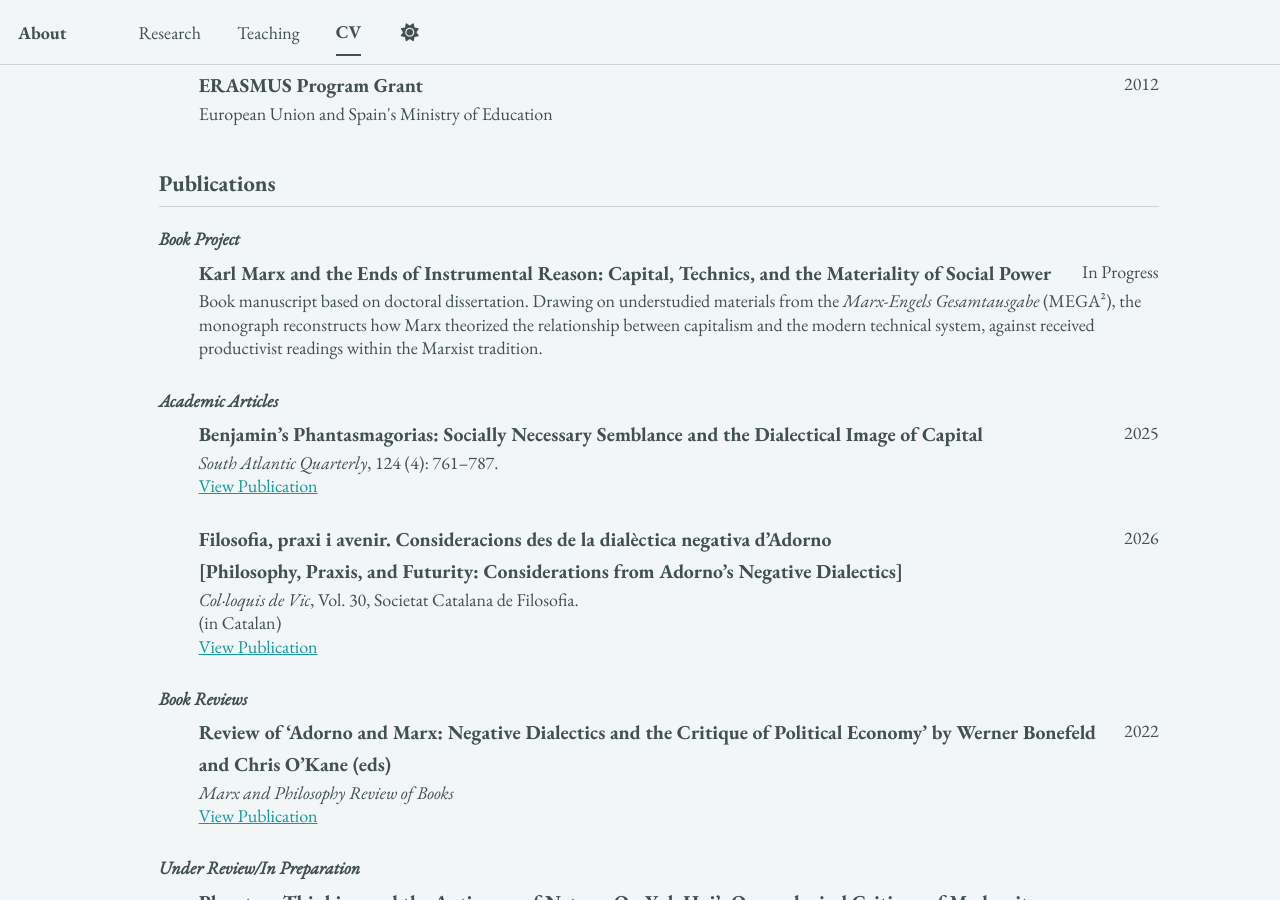
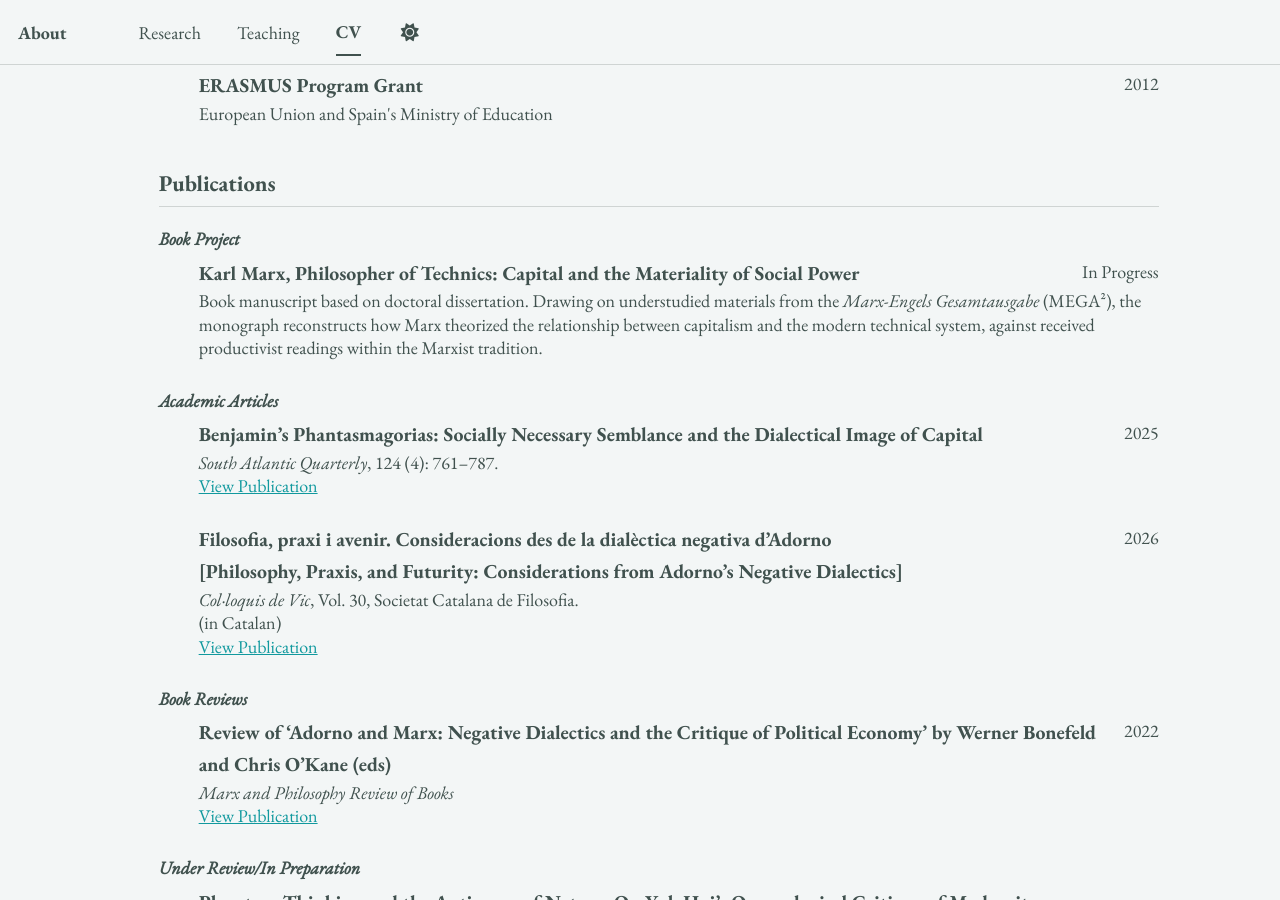
Before and after one commit to epujol90/epujol90.github.io, a Jekyll site: the page built from _pages/cv-json.md, in a window 1280 px wide and 900 px high, scrolled down 2711 px. Built offline with Jekyll 4.4.1, drawn with Linux system fonts in a browser that asks for light colours; a script bundle is joined from its source files by our own code; library files that are not in the unit come from our copies.

Commit message:
Update cv.json

```diff
--- a/_data/cv.json
+++ b/_data/cv.json
@@ -173,7 +173,7 @@
   ],
   "publications": [
     {
-      "name": "Karl Marx and the Ends of&nbsp;Instrumental Reason: Capital, Technics, and&nbsp;the&nbsp;Materiality of&nbsp;Social&nbsp;Power",
+      "name": "Karl Marx, Philosopher of&nbsp;Technics: Capital and the Materiality of&nbsp;Social&nbsp;Power",
       "publisher": "",
       "releaseDate": "In Progress",
       "website": "",
```
